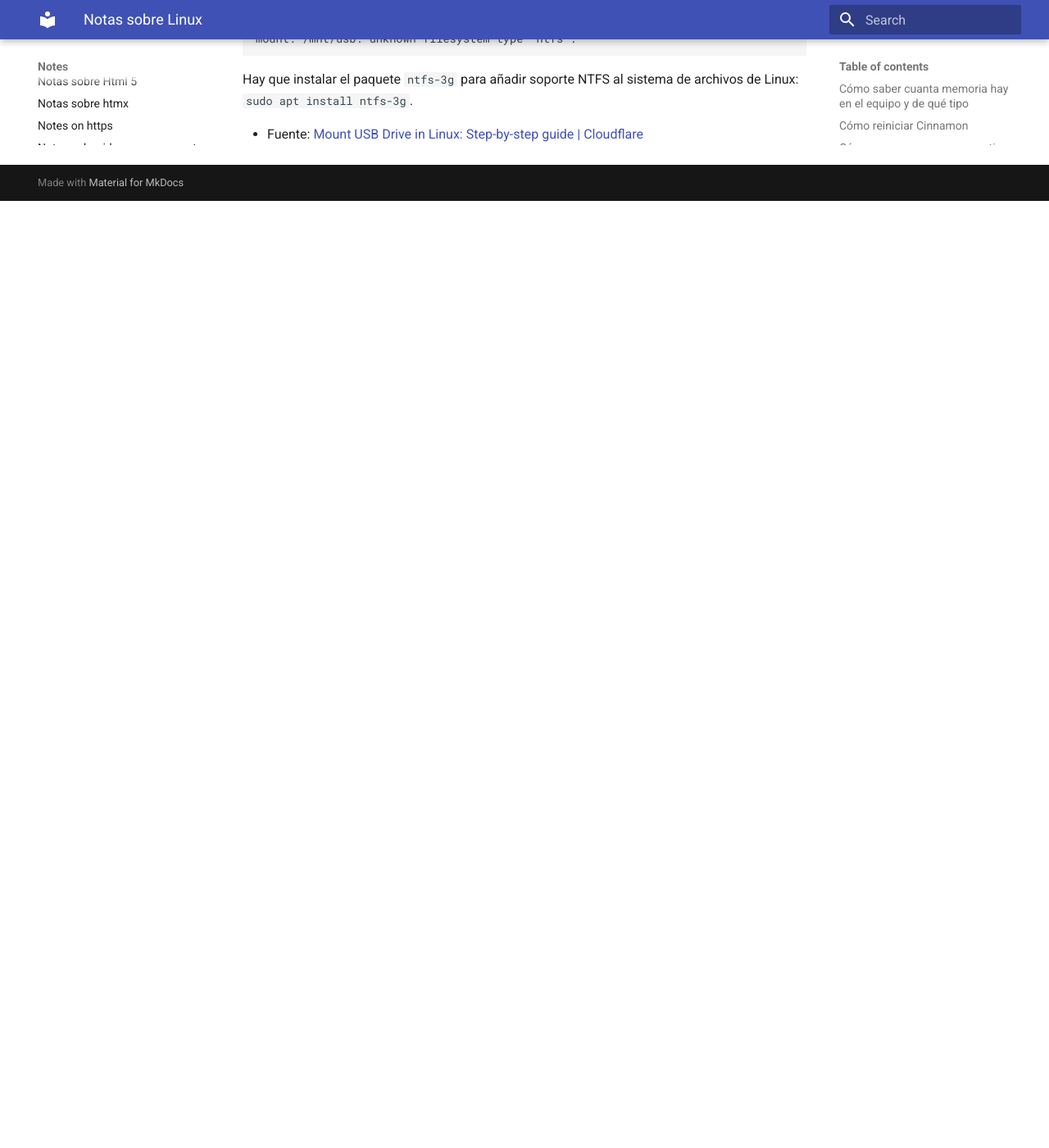
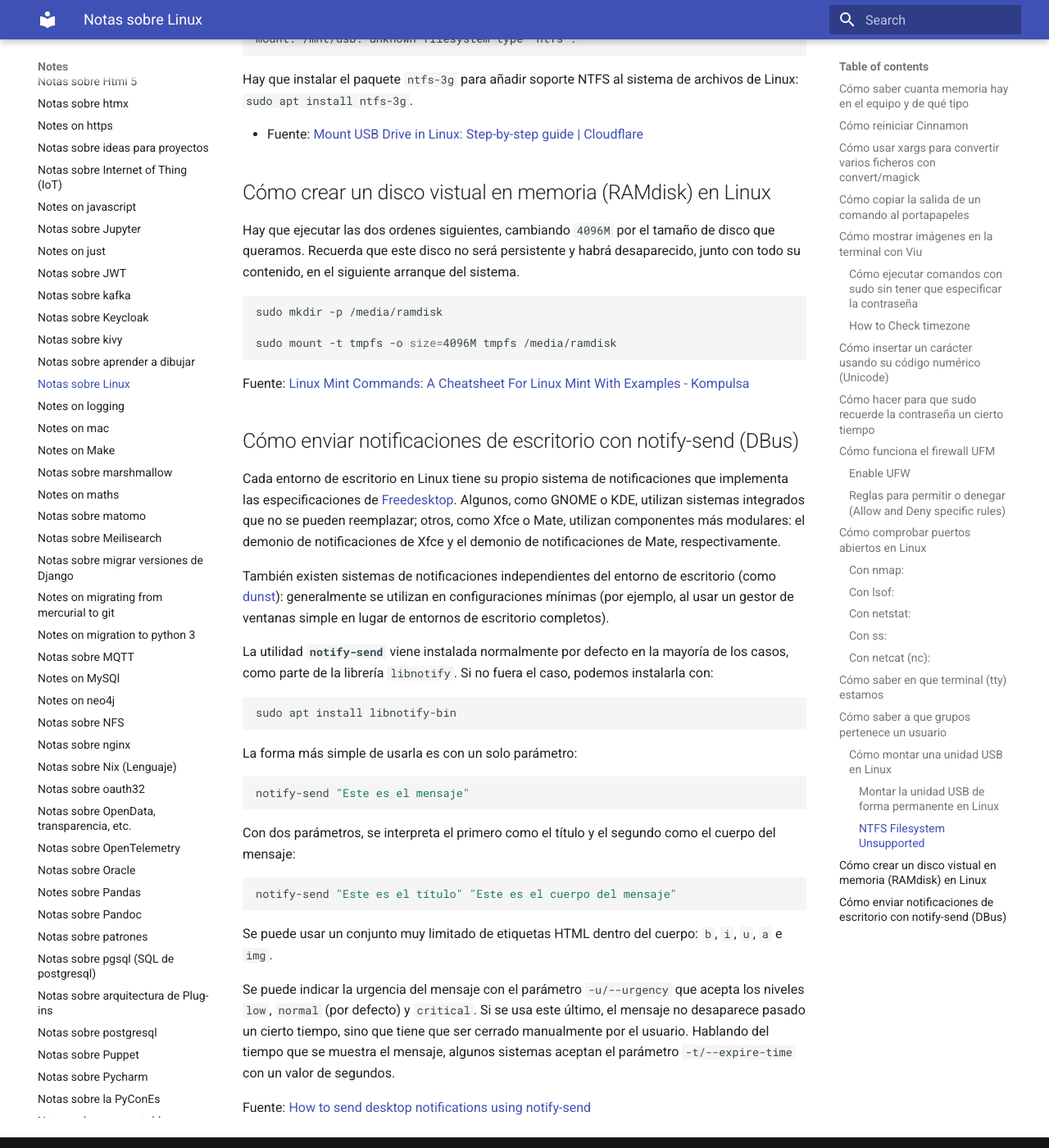
Before and after one commit to euribates/notes, an MkDocs documentation site: the page built from source/notes-on-linux.md, in a window 1280 px wide and 1400 px high, scrolled down 12819 px. Shown: the whole window at 82% size. Built offline with MkDocs 1.6.1 and Material for MkDocs 9.7.7, drawn with Linux system fonts in a browser that asks for light colours; formulas are drawn with MathJax 3; before the commit the page ends 13064 px from its top, so only the background shows below that.

Commit message:
Notas django

````diff
--- a/source/notes-on-django.md
+++ b/source/notes-on-django.md
@@ -30,6 +30,13 @@ from django.utils import timezone
 
 timezone.now().date()
 ```
+
+## Usar `DecimalField` para almacenar cantidades de dinero
+
+**Nunca se debe usar un campo `FloatField` para almacenar información sobre
+cantidades de dinero**. Usa `DecimalField` mejor. Otras opciones habituales
+para evitar perdidas por redondeo es usar enteros y almacenar las cantidades
+como céntimos, centavos, peniques, etc.
 
 
 ## Como representar números con comas, por ejemplo, dineritos, en Django
@@ -753,6 +760,7 @@ la base de datos**. Ver Impedir estados imposibles. Por la misma razón, hay que
 especificar siempre `unique` a `True` si tiene sentido, y eliminar o reducir al
 mínimo los campos con `required` a `False`.
 
+
 ## Como hacer que Django trabaje con claves naturales (`natural keys`)
 
 Tldr: Para usar claves naturales o *natural keys*, hay que definir un
@@ -915,12 +916,15 @@ a los campos que usará el formulario. Por la misma razón, no usar nunca el
 valor especial `__all__`.
 
 
-## Do not heap all files loaded by user in the same folder
-
-Sometimes even a separate folder for each FileField will not be enough
-if a large amount of downloaded files is expected. Storing many files in
-one folder means the file system will search for the needed file more
-slowly. To avoid such problems, you can do the following:
+## No almacenar todos los ficheros subidos por usuario en la misma carpeta
+
+Almacenar muchos ficheros en una misma carpeta es generalmente una mala
+idea. Como el sistema
+necesita realizar una búsqueda para encontrar las entrada en el directorio, esto
+significa que cuantas más entradas hay, mas se tarda. Esto
+hace que el acceso sea más lento. Además, algunos S.O. imponen un límite
+máximo al numero de entradas dentro de una carpeta. Podemos evitar todos estos
+problemas usando, por ejemplo la fecha de subida:
 
 ```python
 def get_upload_path(instance, filename):
@@ -931,14 +935,15 @@ class User(AbstractUser):
     avatar = models.ImageField(blank=True, upload_to=get_upload_path)
 ```
 
-## Use custom Manager and QuerySet
-
-The bigger project you work on, the more you repeat the same code in
-different places. To keep your code DRY and allocate business logic in
-models, you can use custom Managers and Queryset.
-
-For example. If you need to get comments count for posts, from the
-example above:
+## Cómo usar gestores personalizados (_Custom Manager_)
+
+Podemos sacar funcionalidad de la clase modelo y ponerla en el
+gestor de la clase. Esto simplifica la clase y permite reutilizar
+mejor el código.
+
+Por ejemplo, podemos crear un gestor personalizado para una clase que
+nos devuelva el _queryset_ por defecto con un atributo aplicado (Usando
+`anotate`) que lleve la cuenta de los registros en la base de datos:
 
 ```python
 class CustomManager(models.Manager):
@@ -947,7 +952,7 @@ class CustomManager(models.Manager):
         return self.get_queryset().annotate(comments_count=Count('comment_set'))
 ```
 
-Now you can use:
+Ahora podemos hacer:
 
 ```python
 posts = Post.objects.with_comments_counter()
--- a/source/notes-on-linux.md
+++ b/source/notes-on-linux.md
@@ -623,3 +623,68 @@ sistema de archivos de Linux: `sudo apt install ntfs-3g`.
 
 - Fuente:
 [Mount USB Drive in Linux: Step-by-step guide | Cloudflare](https://linuxconfig.org/howto-mount-usb-drive-in-linux)
+
+## Cómo crear un disco vistual en memoria (RAMdisk) en Linux
+
+Hay que ejecutar las dos ordenes siguientes, cambiando `4096M` por el
+tamaño de disco que queramos. Recuerda que este disco no será
+persistente y habrá desaparecido, junto con todo su contenido, en el
+siguiente arranque del sistema.
+
+```shell
+sudo mkdir -p /media/ramdisk
+
+sudo mount -t tmpfs -o size=4096M tmpfs /media/ramdisk
+```
+
+Fuente: [Linux Mint Commands: A Cheatsheet For Linux Mint With Examples - Kompulsa](https://www.kompulsa.com/linux-mint-commands-a-cheatsheet-for-linux-mint-with-examples/)
+
+
+## Cómo enviar notificaciones de escritorio con notify-send (DBus)
+
+Cada entorno de escritorio en Linux tiene su propio sistema de
+notificaciones que implementa las especificaciones de
+[Freedesktop](https://www.freedesktop.org/wiki/). Algunos, como GNOME o
+KDE, utilizan sistemas integrados que no se pueden reemplazar; otros,
+como Xfce o Mate, utilizan componentes más modulares: el demonio de
+notificaciones de Xfce y el demonio de notificaciones de Mate,
+respectivamente.
+
+También existen sistemas de notificaciones independientes del entorno de
+escritorio (como [dunst](https://wiki.archlinux.org/title/Dunst)):
+generalmente se utilizan en configuraciones mínimas (por ejemplo, al
+usar un gestor de ventanas simple en lugar de entornos de escritorio
+completos).
+
+La utilidad **`notify-send`** viene instalada normalmente por defecto
+en la mayoría de los casos, como parte de la librería `libnotify`. Si no
+fuera el caso, podemos instalarla con:
+
+```shell
+sudo apt install libnotify-bin
+```
+
+La forma más simple de usarla es con un solo parámetro:
+
+```shell
+notify-send "Este es el mensaje"
+```
+
+Con dos parámetros, se interpreta el primero como el título y el segundo
+como el cuerpo del mensaje:
+
+```shell
+notify-send "Este es el título" "Este es el cuerpo del mensaje"
+```
+
+Se puede usar un conjunto muy limitado de etiquetas HTML dentro del
+cuerpo: `b`, `i`, `u`, `a` e `img`.
+
+Se puede indicar la urgencia del mensaje con el parámetro `-u/--urgency`
+que acepta los niveles `low`, `normal` (por defecto) y `critical`. Si se
+usa este último, el mensaje no desaparece pasado un cierto tiempo, sino
+que tiene que ser cerrado manualmente por el usuario. Hablando del
+tiempo que se muestra el mensaje, algunos sistemas aceptan el parámetro
+`-t/--expire-time` con un valor de segundos.
+
+Fuente: [How to send desktop notifications using notify-send](https://linuxconfig.org/how-to-send-desktop-notifications-using-notify-send)
````
Also changed, not shown: other parts of source/notes-on-django.md (+0 -7 lines).
